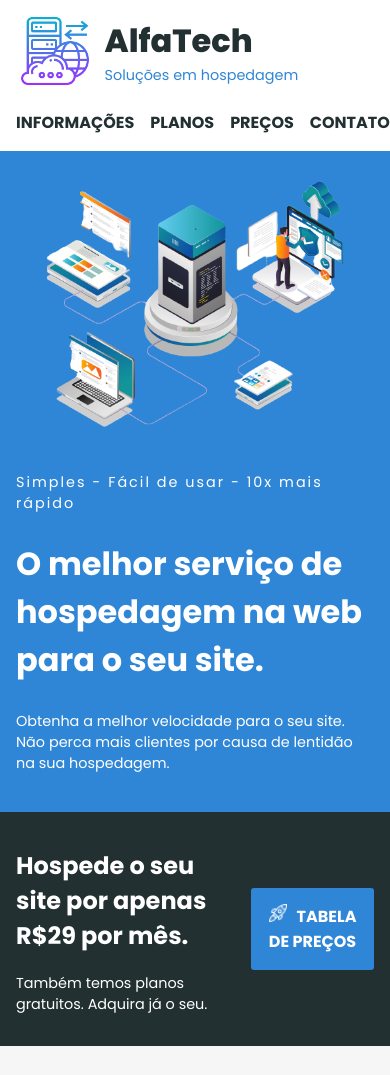
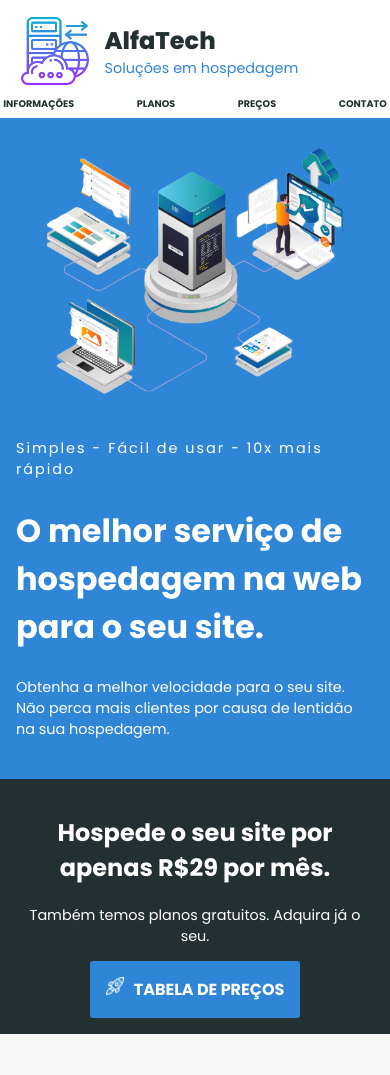
Before and after one commit to KMSyan/devmedia-project-hospedagem, a plain HTML site: page index.html in a window 390 px wide. Shown: the top 1075 px of the page. Drawn offline with Linux system fonts and the light colour scheme.

Commit message:
mude os ctas os ctas para coluna em midias menores - correção de quebras

```diff
--- a/assets/css/home.css
+++ b/assets/css/home.css
@@ -96,11 +96,21 @@ td:hover {
     padding-right: 0;
     padding-left: 0;
   }
+  #planos h2 {
+    padding-right: .5rem;
+    padding-left: .5rem;
+  }
   #planos img {
     width: 150px;
   }
+  .cta div {
+    flex-direction: column;
+    text-align: center;
+  }
+  .cta div:nth-child(2) {
+    margin-left: 0;
+  }
 }
-
 @media (max-width: 768px) {
   .banner {
     padding: .5rem 1rem 1.5rem;
--- a/assets/css/style.css
+++ b/assets/css/style.css
@@ -138,10 +138,17 @@ nav li:not(:last-child) {
 /* footer */
 address {
   font-style: normal;
+  padding-right: .5rem;
+  padding-left: .5rem;
 }
 
 /* media query */
 @media (max-width: 768px) {
+  h1,
+.logotipo h2,
+section h2 {
+  font-size: 1.5rem;
+}
   :target::before {
     height: 110px;
     margin-top: -110px;
@@ -163,6 +170,13 @@ address {
   }
   nav > div {
     flex-direction: column;
+  }
+  nav ul {
+    margin: .5rem 0 .2rem;
+    padding: .2rem!important;
+  }
+  nav li:not(:last-child) {
+    margin-right: .5rem;
   }
   nav .logo {
     max-width: 70px;
@@ -187,3 +201,8 @@ address {
     flex-direction: column;
   }
 }
+@media (max-width: 465px) {
+  nav li {
+    font-size:.6rem;
+  }
+}
```
Also changed, not shown: 1 other file.
